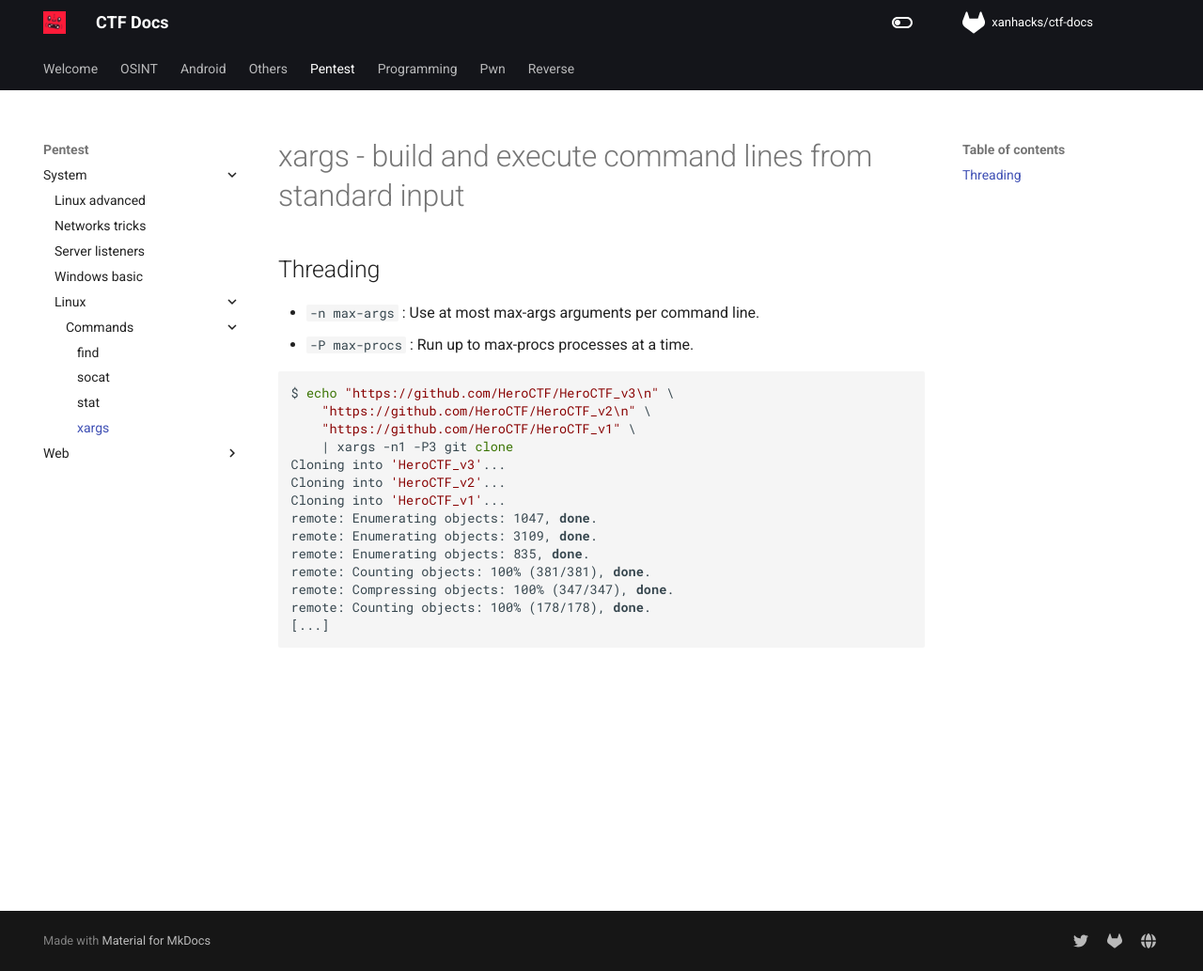
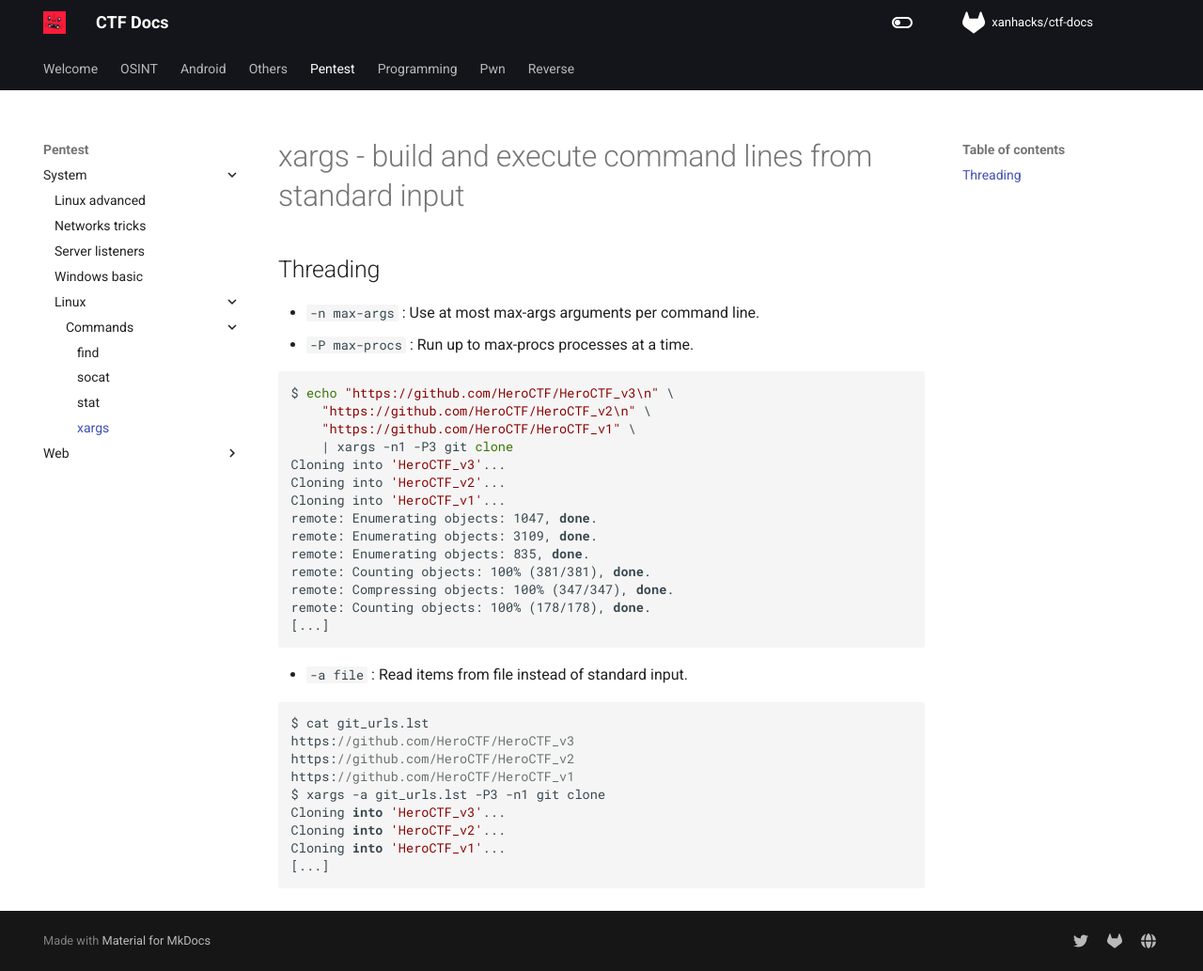
Before and after one commit to xanhacks/ctf-docs, an MkDocs documentation site: the page built from docs/pentest/system/linux/commands/xargs.md, in a window 1280 px wide and 1033 px high. Shown: the whole window at 94% size. Built offline with MkDocs 1.6.1 and Material for MkDocs 9.7.7, drawn with Linux system fonts in a browser that asks for light colours; nearby versions of some CDN libraries; comment, search, counter and statistics services are not loaded.

Commit message:
add xargs from file

````diff
--- a/docs/pentest/system/linux/commands/xargs.md
+++ b/docs/pentest/system/linux/commands/xargs.md
@@ -25,3 +25,17 @@ remote: Compressing objects: 100% (347/347), done.
 remote: Counting objects: 100% (178/178), done.
 [...]
 ```
+
+- `-a file` : Read items from file instead of standard input.
+
+```bash
+$ cat git_urls.lst
+https://github.com/HeroCTF/HeroCTF_v3
+https://github.com/HeroCTF/HeroCTF_v2
+https://github.com/HeroCTF/HeroCTF_v1
+$ xargs -a git_urls.lst -P3 -n1 git clone
+Cloning into 'HeroCTF_v3'...
+Cloning into 'HeroCTF_v2'...
+Cloning into 'HeroCTF_v1'...
+[...]
+```
````
